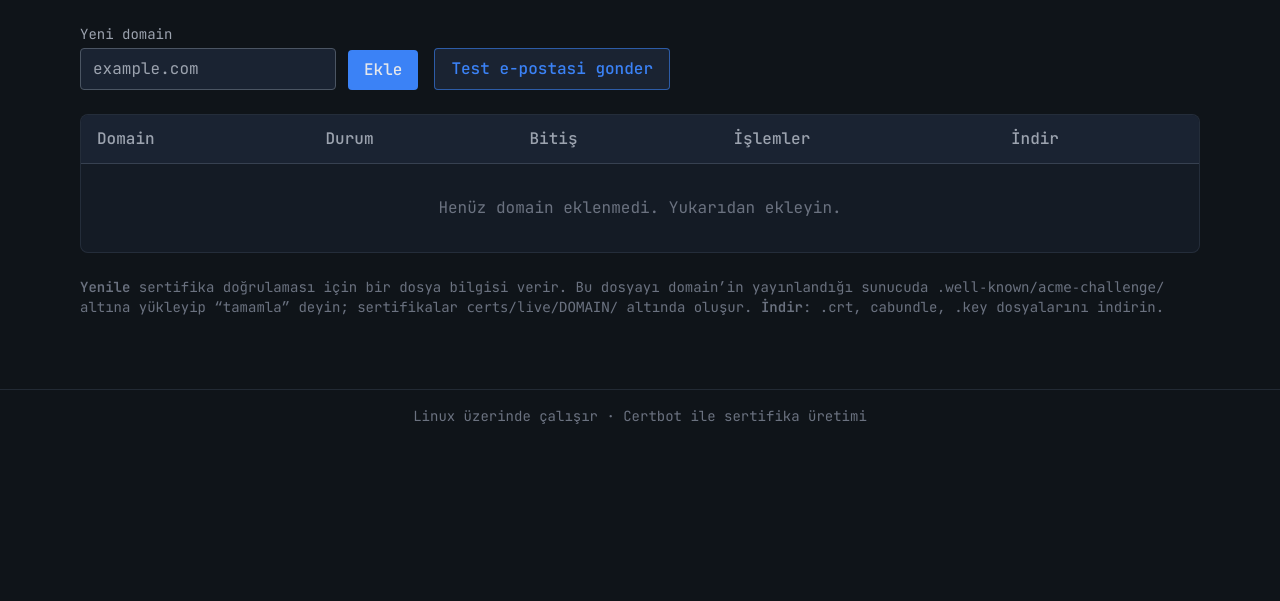
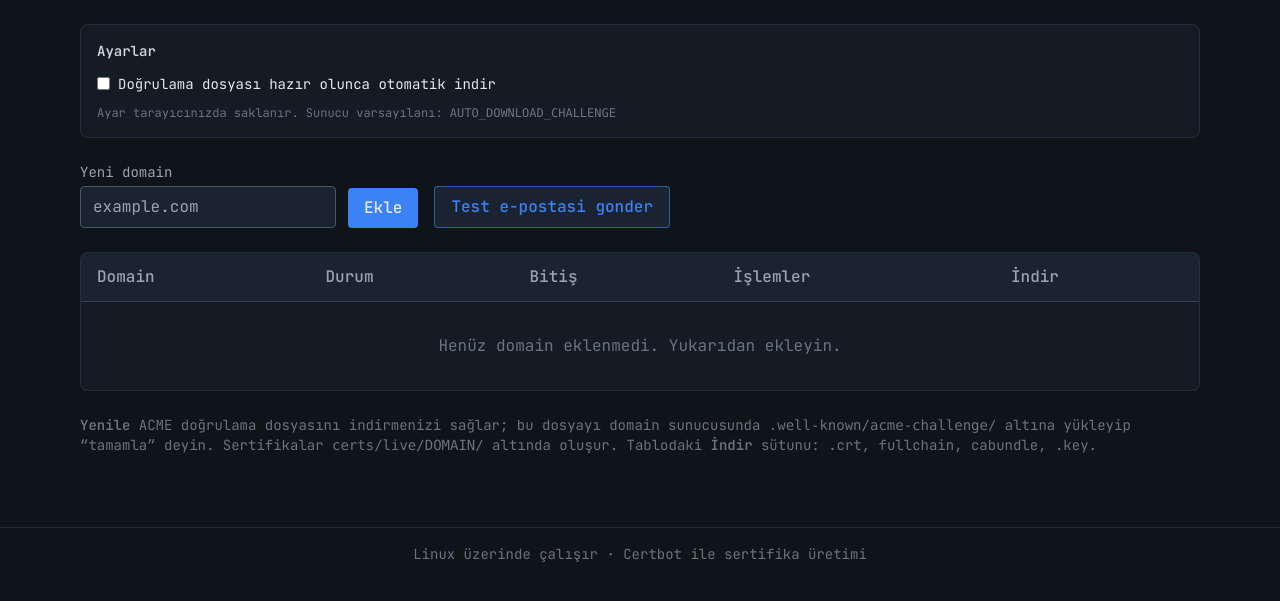
Before and after one commit to HarunBulbull/SSLTracker, a FastAPI app: page / in a window 1280 px wide. Shown: the part 53-654 px from the top of the page. Run offline with FastAPI, Linux system fonts and the light colour scheme; data that the repository does not hold is empty; some libraries are stand-ins or nearby versions.

Commit message:
Update index.html

```diff
--- a/app/templates/index.html
+++ b/app/templates/index.html
@@ -27,28 +27,61 @@
       <span class="whitespace-pre-wrap">{{ test_email_error }}</span>
     </div>
     {% endif %}
+    {% if pending and challenge_job and challenge_domain_id %}
+    <div id="pending-banner" class="rounded-lg border border-accent/50 bg-accent/10 px-4 py-3 text-sm text-accent">
+      Certbot başlatılıyor, doğrulama dosyası hazırlanıyor…
+    </div>
+    {% endif %}
+    {% if completing and challenge_job and challenge_domain_id %}
+    <div id="completing-banner" class="rounded-lg border border-accent/50 bg-accent/10 px-4 py-3 text-sm text-accent">
+      Sertifika üretiliyor, lütfen bekleyin…
+    </div>
+    {% endif %}
+    {% if renew_success and challenge_domain_id %}
+    <div class="rounded-lg border border-ok/50 bg-ok/10 px-4 py-2 text-ok text-sm">
+      Sertifika başarıyla yenilendi.
+    </div>
+    {% endif %}
     {% if challenge_job and challenge_file_name and challenge_file_content and challenge_domain_id %}
     <div class="rounded-lg border border-accent/50 bg-accent/10 p-4">
-      <h3 class="font-semibold text-accent mb-2">Doğrulama dosyasını yükleyin (domain başka sunucuda)</h3>
-      <p class="text-sm text-gray-400 mb-2">
-        <strong>{{ challenge_domain }}</strong> domain’inin yayınlandığı sunucuda aşağıdaki dosyayı oluşturun (FTP/SFTP veya hosting paneli ile). Sonra butona basın.
+      <h3 class="font-semibold text-accent mb-2">Doğrulama dosyasını sunucuya yükleyin</h3>
+      <p class="text-sm text-gray-400 mb-3">
+        <strong>{{ challenge_domain }}</strong> için hazır dosyayı indirin, sunucuda
+        <code>.well-known/acme-challenge/</code> klasörüne yükleyin (FTP/SFTP veya hosting paneli), ardından tamamlayın.
       </p>
-      <div class="mb-2 text-sm">
-        <span class="text-gray-500">Dosya yolu (sunucuda):</span>
+      <div class="mb-3 text-sm">
+        <span class="text-gray-500">Sunucudaki hedef yol:</span>
         <code class="block mt-1 p-2 bg-panel rounded break-all">.well-known/acme-challenge/{{ challenge_file_name }}</code>
       </div>
-      <div class="mb-4 text-sm">
-        <span class="text-gray-500">Dosya içeriği (tam olarak bu metin olsun):</span>
-        <code class="block mt-1 p-2 bg-panel rounded break-all">{{ challenge_file_content }}</code>
+      <div class="flex flex-wrap items-center gap-3 mb-4">
+        <a href="{{ url_for('download_challenge_file', job_id=challenge_job) }}"
+           id="download-challenge-btn"
+           class="px-4 py-2 bg-ok/20 border border-ok/50 text-ok hover:bg-ok/30 rounded font-medium text-sm transition">
+          Doğrulama dosyasını indir ({{ challenge_file_name }})
+        </a>
+        <span class="text-xs text-gray-500">Dosya adı ve içerik hazır gelir; kopyala-yapıştır gerekmez.</span>
       </div>
+      <details class="mb-4 text-sm">
+        <summary class="text-gray-500 cursor-pointer hover:text-gray-300">İçeriği elle kopyalamak isterseniz</summary>
+        <code class="block mt-2 p-2 bg-panel rounded break-all">{{ challenge_file_content }}</code>
+      </details>
       <form action="{{ url_for('refresh_challenge_continue', domain_id=challenge_domain_id) }}" method="post">
         <input type="hidden" name="challenge_job" value="{{ challenge_job }}">
-        <button type="submit" class="px-4 py-2 bg-accent hover:bg-blue-600 rounded font-medium text-sm">
+        <button type="submit" id="continue-challenge-btn" class="px-4 py-2 bg-accent hover:bg-blue-600 rounded font-medium text-sm">
           Dosyayı yükledim, sertifika üretimini tamamla
         </button>
       </form>
     </div>
     {% endif %}
+    <section class="rounded-lg border border-gray-700/50 bg-surface/50 p-4">
+      <h2 class="text-sm font-semibold text-gray-300 mb-3">Ayarlar</h2>
+      <label class="inline-flex items-center gap-2 cursor-pointer text-sm">
+        <input type="checkbox" id="auto-download-challenge" class="rounded border-gray-600 bg-panel text-accent focus:ring-accent">
+        <span>Doğrulama dosyası hazır olunca otomatik indir</span>
+      </label>
+      <p class="text-xs text-gray-500 mt-2">Ayar tarayıcınızda saklanır. Sunucu varsayılanı: <code>AUTO_DOWNLOAD_CHALLENGE</code></p>
+    </section>
+
     <section class="flex flex-wrap items-end gap-4">
       <form action="{{ url_for('add_domain') }}" method="post" class="flex flex-wrap items-end gap-3">
         <div>
@@ -105,8 +138,8 @@
               {% if d.expires_at %}{{ d.expires_at.strftime('%Y-%m-%d %H:%M') }}{% else %}—{% endif %}
             </td>
             <td class="px-4 py-3 flex flex-wrap gap-2">
-              <form action="{{ url_for('refresh_domain_ssl', domain_id=d.id) }}" method="post" class="inline">
-                <button type="submit" class="text-sm text-accent hover:underline">Yenile</button>
+              <form action="{{ url_for('refresh_domain_ssl', domain_id=d.id) }}" method="post" class="inline renew-form">
+                <button type="submit" class="text-sm text-accent hover:underline renew-btn">Yenile</button>
               </form>
               <form action="{{ url_for('remove_domain', domain_id=d.id) }}" method="post" class="inline" onsubmit="return confirm('Bu domaini silmek istediğinize emin misiniz?');">
                 <button type="submit" class="text-sm text-danger hover:underline">Sil</button>
@@ -131,7 +164,121 @@
     </section>
 
     <p class="text-sm text-gray-500">
-      <strong>Yenile</strong> sertifika doğrulaması için bir dosya bilgisi verir. Bu dosyayı domain’in yayınlandığı sunucuda <code>.well-known/acme-challenge/</code> altına yükleyip “tamamla” deyin; sertifikalar <code>certs/live/DOMAIN/</code> altında oluşur. <strong>İndir</strong>: .crt, cabundle, .key dosyalarını indirin.
+      <strong>Yenile</strong> ACME doğrulama dosyasını indirmenizi sağlar; bu dosyayı domain sunucusunda <code>.well-known/acme-challenge/</code> altına yükleyip “tamamla” deyin. Sertifikalar <code>certs/live/DOMAIN/</code> altında oluşur. Tablodaki <strong>İndir</strong> sütunu: .crt, fullchain, cabundle, .key.
     </p>
   </div>
 {% endblock %}
+
+{% block scripts %}
+<script>
+(function () {
+  const STORAGE_KEY = 'ssltracker_auto_download_challenge';
+  const serverDefault = {{ 'true' if auto_download_challenge else 'false' }};
+
+  function isAutoDownloadEnabled() {
+    try {
+      const saved = localStorage.getItem(STORAGE_KEY);
+      if (saved === null) return serverDefault;
+      return saved === '1';
+    } catch (_) {
+      return serverDefault;
+    }
+  }
+
+  function setAutoDownloadEnabled(enabled) {
+    localStorage.setItem(STORAGE_KEY, enabled ? '1' : '0');
+  }
+
+  const autoDownloadEl = document.getElementById('auto-download-challenge');
+  if (autoDownloadEl) {
+    autoDownloadEl.checked = isAutoDownloadEnabled();
+    autoDownloadEl.addEventListener('change', () => {
+      setAutoDownloadEnabled(autoDownloadEl.checked);
+    });
+  }
+
+  document.querySelectorAll('.renew-form').forEach((form) => {
+    form.addEventListener('submit', () => {
+      const btn = form.querySelector('.renew-btn');
+      if (btn) {
+        btn.disabled = true;
+        btn.textContent = 'Başlatılıyor…';
+      }
+    });
+  });
+
+  function triggerChallengeDownload(jobId) {
+    const link = document.createElement('a');
+    link.href = `/api/renew-jobs/${jobId}/download-challenge`;
+    link.style.display = 'none';
+    document.body.appendChild(link);
+    link.click();
+    link.remove();
+  }
+
+  const params = new URLSearchParams(window.location.search);
+  const challengeJob = params.get('challenge_job');
+  const domainId = params.get('domain_id');
+  const pending = params.get('pending') === '1';
+  const completing = params.get('completing') === '1';
+  const renewSuccess = params.get('renew_success') === '1';
+  const hasChallengeFile = !!document.getElementById('download-challenge-btn');
+
+  if (renewSuccess && window.history.replaceState) {
+    window.history.replaceState({}, '', '/');
+  }
+
+  if (hasChallengeFile && challengeJob && isAutoDownloadEnabled() && !sessionStorage.getItem(`challenge-dl-${challengeJob}`)) {
+    triggerChallengeDownload(challengeJob);
+    sessionStorage.setItem(`challenge-dl-${challengeJob}`, '1');
+  }
+
+  async function pollRenewStatus() {
+    if (!challengeJob) return;
+    try {
+      const res = await fetch(`/api/renew-jobs/${challengeJob}/status`);
+      const data = await res.json();
+      if (pending) {
+        if (data.status === 'ready') {
+          if (isAutoDownloadEnabled()) {
+            triggerChallengeDownload(challengeJob);
+            sessionStorage.setItem(`challenge-dl-${challengeJob}`, '1');
+          }
+          window.location.href = `/?challenge_job=${challengeJob}&domain_id=${domainId}`;
+          return;
+        }
+        if (data.status === 'error') {
+          const msg = encodeURIComponent((data.error || 'Certbot hatası').slice(0, 400));
+          window.location.href = `/?certbot_error=${msg}`;
+          return;
+        }
+      }
+      if (completing) {
+        if (data.status === 'done' && data.success) {
+          window.location.href = `/?renew_success=1&domain_id=${domainId}`;
+          return;
+        }
+        if (data.status === 'error' || (data.status === 'done' && !data.success)) {
+          const msg = encodeURIComponent((data.error || 'Certbot hatası').slice(0, 400));
+          window.location.href = `/?certbot_error=${msg}`;
+          return;
+        }
+      }
+    } catch (_) {}
+    setTimeout(pollRenewStatus, 2000);
+  }
+
+  if ((pending || completing) && challengeJob) {
+    pollRenewStatus();
+  }
+
+  const continueBtn = document.getElementById('continue-challenge-btn');
+  if (continueBtn) {
+    continueBtn.closest('form')?.addEventListener('submit', () => {
+      continueBtn.disabled = true;
+      continueBtn.textContent = 'Tamamlanıyor…';
+    });
+  }
+})();
+</script>
+{% endblock %}
```
